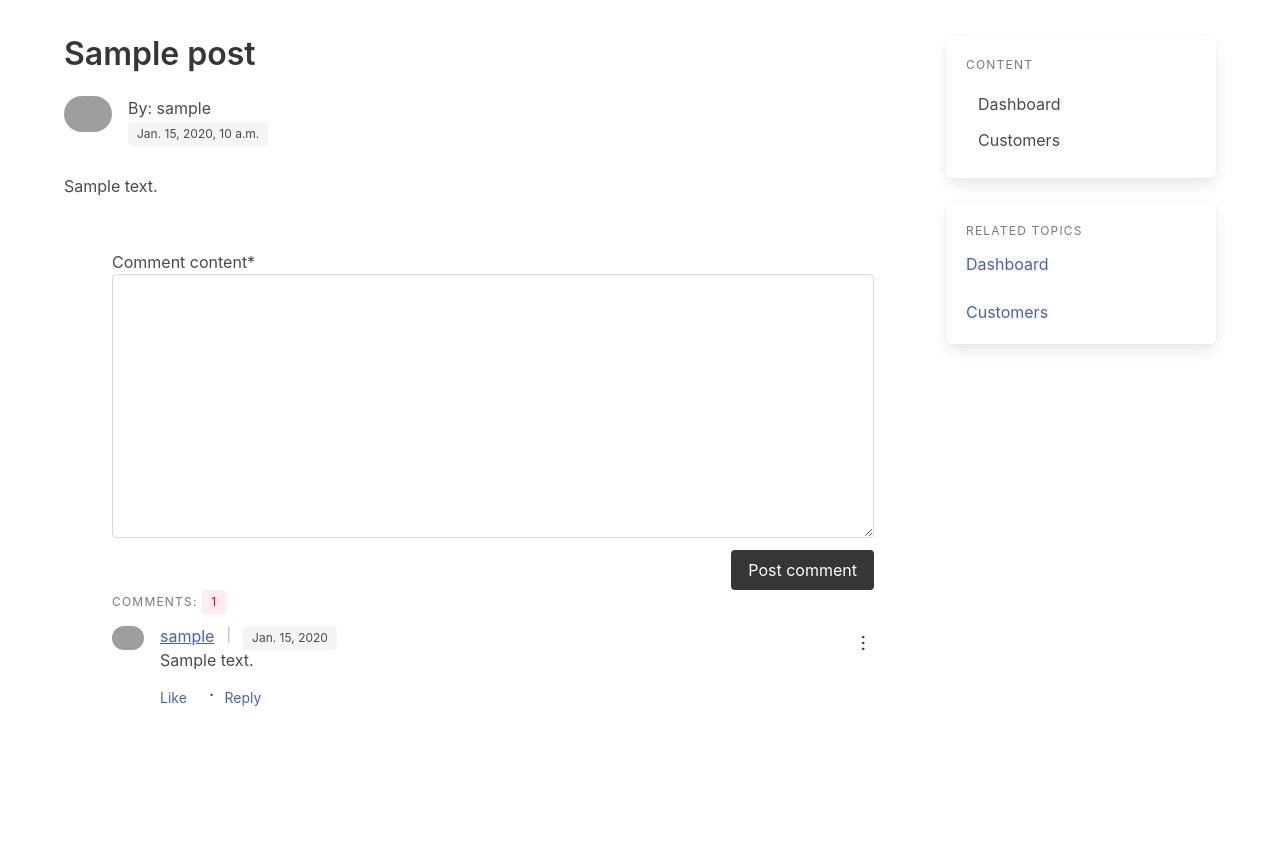
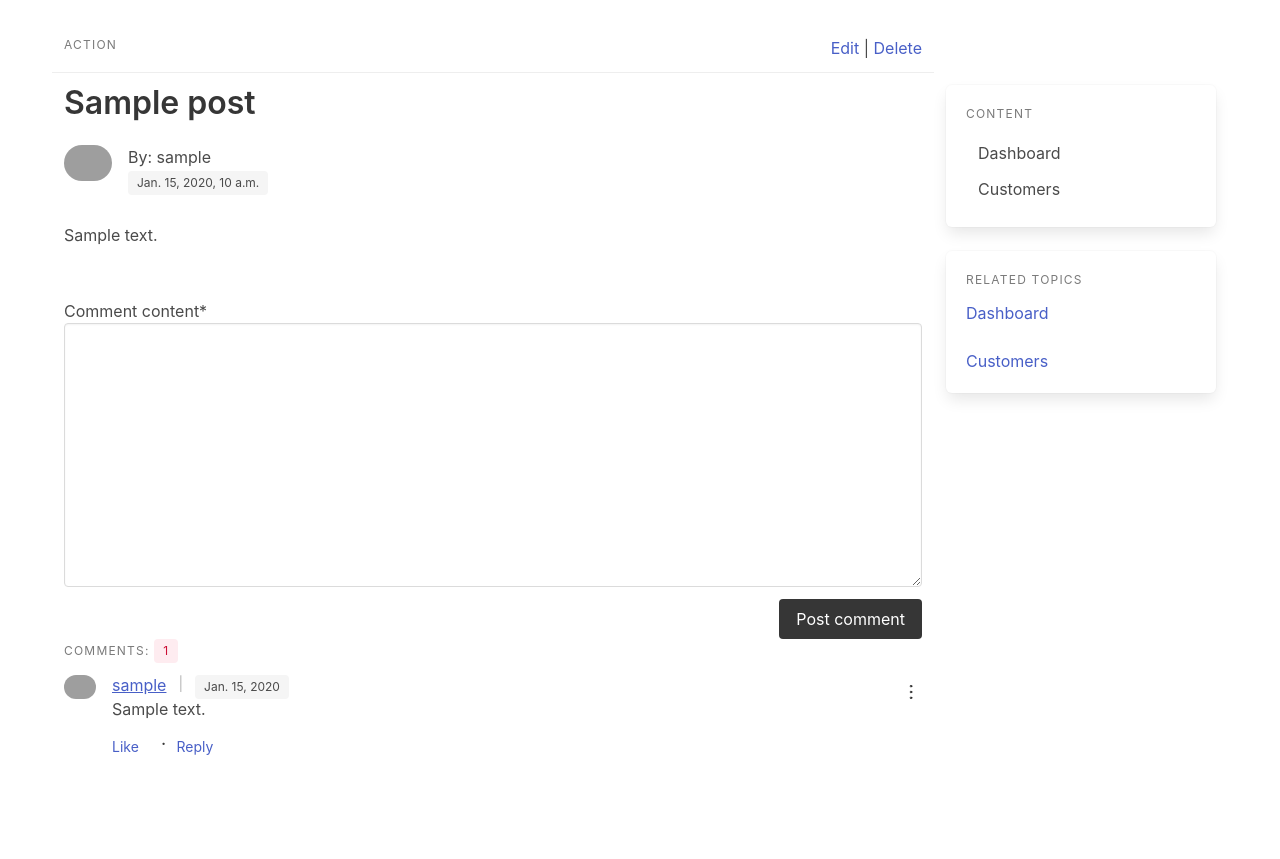
Before and after one commit to Maxo166/blog_post_django_atuh, a Django app: page /post_detail/1 in a window 1280 px wide. Shown: the part 64-923 px from the top of the page. Before the commit the page ends 770 px from the top, so only its background shows below. Run offline with Django 4.2, Linux system fonts and the light colour scheme; a user stored in the database is signed in; tables that the repository leaves empty hold one stand-in row (values such as "Sample post"); some libraries are stand-ins or nearby versions; grey boxes are pictures that could not be loaded.

Commit message:
add Action bar in post_edit and post_details

```diff
--- a/src/main/static/css/base.css
+++ b/src/main/static/css/base.css
@@ -99,3 +99,9 @@ svg.feather.feather-edit,
 svg.feather.feather-trash {
     color: #4a4a4a;
 }
+section.section.comment-section {
+    padding: 3rem 0px !important;
+}
+.actions {
+    border-bottom: 1px solid #eee;
+}
--- a/src/main/templates/main/index.html
+++ b/src/main/templates/main/index.html
@@ -46,7 +46,9 @@
                     >View</a
                 >
                 {% if user == post.author %}
-                <a href="edit_post/{{post.id}}" class="card-footer-item"
+                <a
+                    href="{% url 'post_details' post.id %}"
+                    class="card-footer-item"
                     >Edit</a
                 >
                 {% csrf_token %}
--- a/src/main/templates/main/post_details.html
+++ b/src/main/templates/main/post_details.html
@@ -1,6 +1,20 @@
 {% extends 'main/base.html' %} {% block title %}Post Details{% endblock title %}
 <span></span>
 {% load crispy_forms_tags %} {% block body %}
+
+{% if user == post_detail.author %}
+<div class="columns">
+    <div class="column is-9 actions">
+        <div class="is-flex is-justify-content-space-between">
+            <p class='menu-label m-0'>Action</p>
+            <div>
+                <a href="{% url 'update_post' post_detail.id %} ">Edit</a> |
+                <a href="">Delete</a>
+            </div>
+        </div>
+    </div>
+</div>
+{% endif %}
 <div class="columns">
     <div class="column is-9">
         <div
--- a/src/main/views.py
+++ b/src/main/views.py
@@ -110,7 +110,7 @@ def update_post(request, id):
         post = form.save(commit=False)
         post.save()
         messages.success(request, "You successfully updated the post")
-        # return redirect('/index')
+        # return redirect('index')
     else:
         messages.error(
             'The form was not updated successfully. Please enter in a title and content')
```
Also changed, not shown: src/main/templates/main/edit-page.html (+15 -1 lines).
